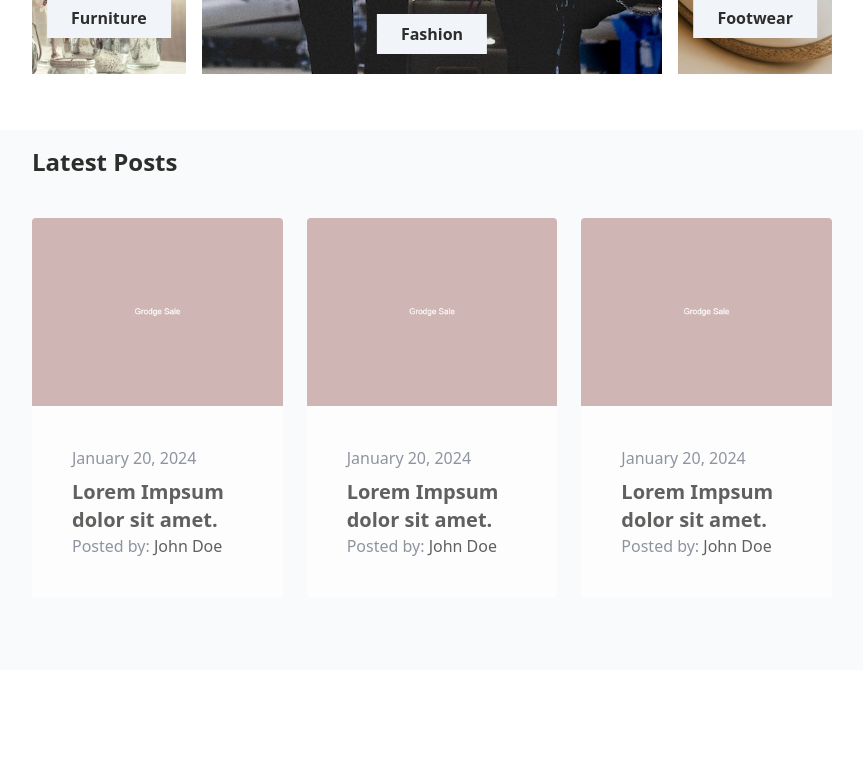
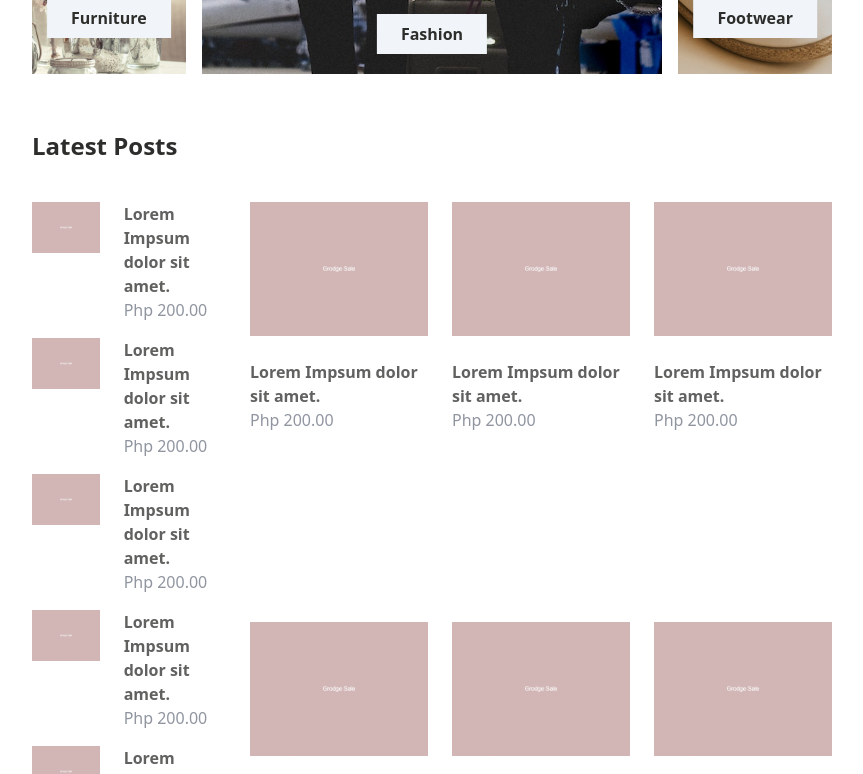
Before and after one commit to ralphscl/grodge-app, a React (Vite) app in the folder client/: page / in a window 1280 px wide. Shown: the part 1480-2254 px from the top of the page, without its empty margins (208-1071 px from the left). Before the commit the page ends 2150 px from the top, so only its background shows below. Built offline with nearby package versions, Linux system fonts and the light colour scheme; no server answers.

Commit message:
Homepage Product Display

```diff
--- a/client/src/components/card/BlogCard.jsx
+++ b/client/src/components/card/BlogCard.jsx
@@ -21,11 +21,7 @@ const BlogCard = () => {
 };
 
 BlogCard.propTypes = {
-  button: PropTypes.bool,
-  background: PropTypes.string,
-  text: PropTypes.string,
-  cardHeight: PropTypes.string,
-  backgroundHeight: PropTypes.string,
+
 }
 
 export default BlogCard;
--- /dev/null
+++ b/client/src/components/card/ProductCard.jsx
@@ -0,0 +1,25 @@
+import PropTypes from 'prop-types';
+// Asset
+import DefaultImage from '../../assets/png/grodge-sale-placeholder-800x600.png'
+
+const ProductCard = ({ size }) => {
+
+
+  return (
+    <div className={`w-full mb-4 overflow-hidden opacity-75 roundedtext-left cursor-pointer flex gap-6 ${size === 'sm' ? ' flex-row' : ' flex-col'}`}>
+      <div>
+        <img src={DefaultImage} className={size === 'sm' ? 'w-40' : 'w-full'}/>
+      </div>
+      <div className='bg-white'>
+        <h1 className='font-bold text-black-custom text-md'>Lorem Impsum dolor sit amet.</h1>
+        <p> Php 200.00 </p>
+      </div>
+    </div>
+  );
+};
+
+ProductCard.propTypes = {
+
+}
+
+export default ProductCard;
--- a/client/src/pages/homepage/HomePage.jsx
+++ b/client/src/pages/homepage/HomePage.jsx
@@ -1,21 +1,22 @@
-// Homepage Components
-import PolicyContainer from "./components/PolicyHighlights";
-import CategoryShowcase from "./components/CategoryShowcase";
-import LatestPostContainer from "./components/LatestPostContainer";
-
 // Global Components
 import Carousel from "../../components/carousel/Carousel";
+// Homepage Components
+import PolicyHighlights from "./components/PolicyHighlights";
+import CategoryShowcase from "./components/CategoryShowcase";
+import LatestPosts from "./components/LatestPosts";
+import LatestProducts from "./components/LatestProducts";
 
 const HomePage = () => {
   return (
     <>
       <Carousel delay={8000}/>
       <div className='px-8 md:px-4 lg:px-28 xl:px-60'>
-        <PolicyContainer />
+        <PolicyHighlights />
         <CategoryShowcase />
+        <LatestProducts />
       </div>
       <div className='bg-gray-50 py-4 px-8 md:px-4 lg:px-28 xl:px-60'>
-        <LatestPostContainer />
+        <LatestPosts />
       </div>
     </>
   );
--- a/client/src/pages/homepage/components/LatestPostContainer.jsx
+++ b/client/src/pages/homepage/components/LatestPosts.jsx
@@ -1,7 +1,7 @@
 import BlogCard from "../../../components/card/BlogCard";
 import ThreeColumn from "../../../components/container/ThreeColumn";
 
-const LatestPostContainer = () => {
+const LatestPosts = () => {
   return (
     <>
       <h1 className='text-black-custom text-2xl font-bold'>Latest Posts</h1>
@@ -10,4 +10,4 @@ const LatestPostContainer = () => {
   );
 }
 
-export default LatestPostContainer;
+export default LatestPosts;
--- /dev/null
+++ b/client/src/pages/homepage/components/LatestProducts.jsx
@@ -0,0 +1,28 @@
+import ProductCard from "../../../components/card/ProductCard";
+
+const LatestProducts = () => {
+  return (
+    <>
+        <h1 className='text-black-custom text-2xl font-bold'>Latest Posts</h1>
+        <div className="flex flex-row gap-6">
+            <section className="my-10 w-1/4">
+                {[1,2,3,4,5,6]?.map((index) => (
+                    <div className='w-full'>
+                        <ProductCard size='sm'/>
+                    </div>
+                ))}
+            </section>
+
+            <section className='my-10 grid grid-cols-3 gap-6 w-3/4'>
+                {[1,2,3,4,5,6]?.map((index) => (
+                    <div className='w-full'>
+                        <ProductCard />
+                    </div>
+                ))}
+            </section>
+        </div>
+    </>
+  );
+}
+
+export default LatestProducts;
```
